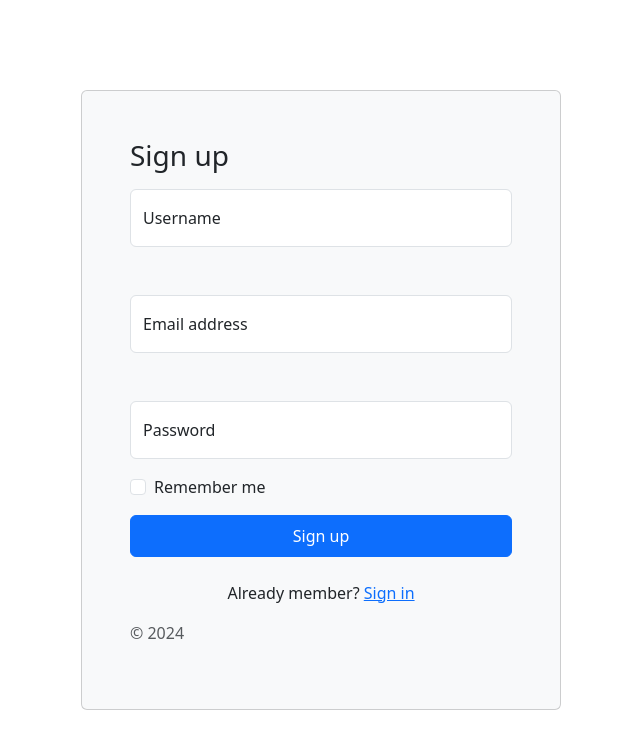
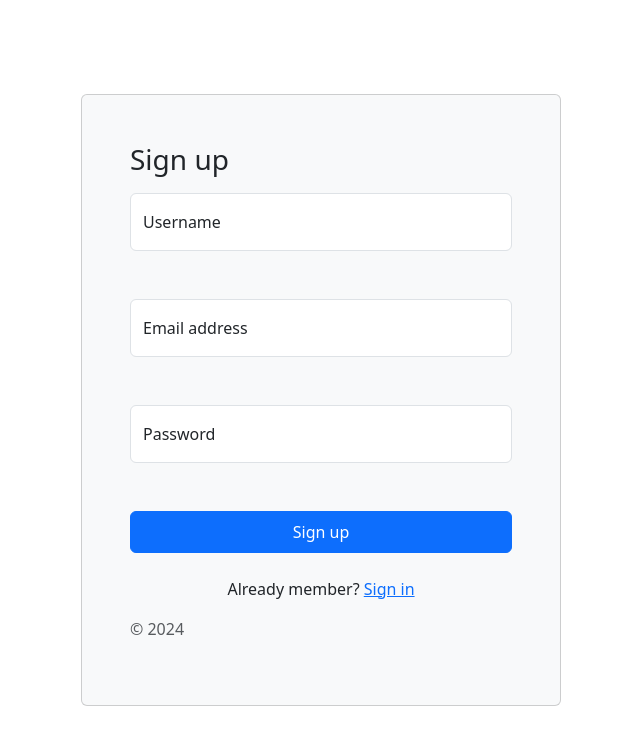
Before and after one commit to DmitryTokyo/fastapi_session_auth, a FastAPI app: page /signup in a window 1280 px wide. Shown: the part 56-806 px from the top of the page, without its empty margins (319-959 px from the left). Run offline with FastAPI, Linux system fonts and the light colour scheme; parts of the project's set-up code (start-up, migrations or seed data) failed here and were passed over; some libraries are stand-ins or nearby versions.

Commit message:
Remove deleted js import

```diff
--- a/src/my_apps/templates/auth/signup.html
+++ b/src/my_apps/templates/auth/signup.html
@@ -17,15 +17,9 @@
           <input type="email" name="email" class="form-control" id="emailInput" placeholder="name@example.com">
           <label for="emailInput">Email address</label>
         </div>
-        <div class="form-floating">
+        <div class="form-floating mb-5">
           <input type="password" name="password" class="form-control" id="floatingPassword" placeholder="Password">
           <label for="floatingPassword">Password</label>
-        </div>
-        <div class="form-check text-start my-3">
-          <input class="form-check-input" type="checkbox" value="remember-me" id="passwordInput">
-          <label class="form-check-label" for="passwordInput">
-            Remember me
-          </label>
         </div>
         <button class="btn btn-primary w-100 py-2 mb-4" type="submit">Sign up</button>
         <div class="text-center">
@@ -46,7 +40,3 @@
     </div>
   </div>
 {% endblock %}
-
-{% block extra_scripts %}
-  <script src="/static/js/auth.js"></script>
-{% endblock %}
--- a/src/my_apps/templates/base.html
+++ b/src/my_apps/templates/base.html
@@ -23,8 +23,6 @@
   {% block content %}
   {% endblock %}
 </div>
-<script src="{{ url_for('static', path='/js/dark_mode.js') }}"></script>
-<script src="{{ url_for('static', path='/js/forbidden_exception_handler.js') }}"></script>
 {% block extra_scripts %}{% endblock %}
 </body>
 </html>
```
Also changed, not shown: src/my_apps/templates/auth/signin.html (+1 -11 lines).
